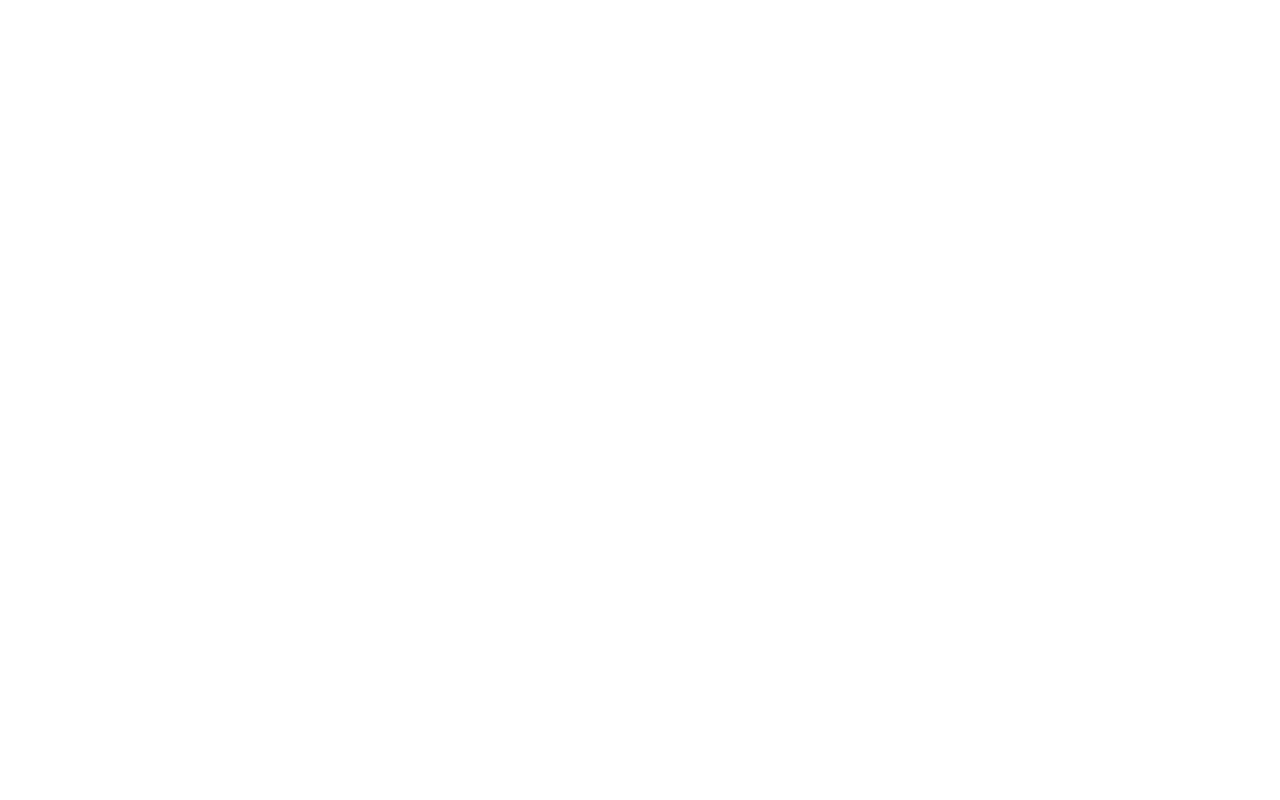
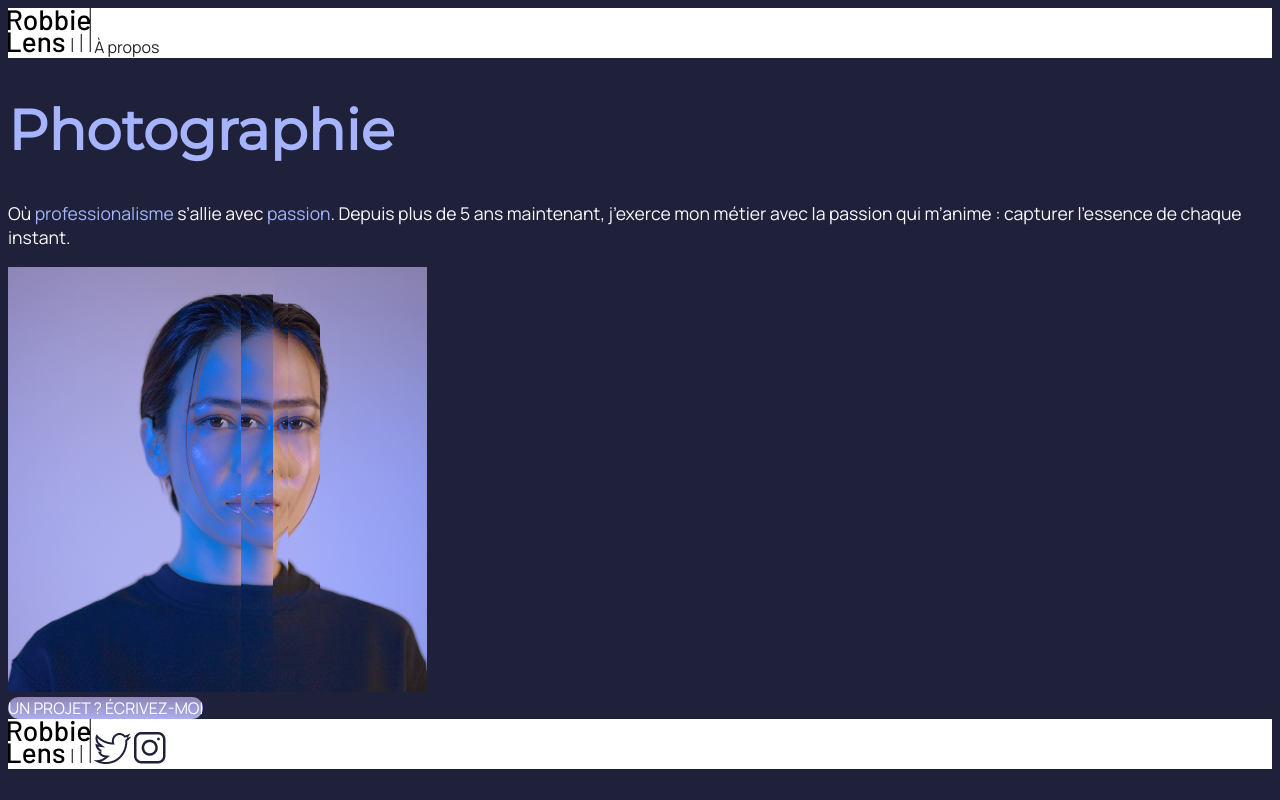
Before and after one commit to havrezChristopher/IntroductionHtmlCss, a plain HTML site: page index.html in a window 1280 px wide. Drawn offline with Linux system fonts and the light colour scheme.

Commit message:
Html&Css plus images

```diff
--- a/index.html
+++ b/index.html
@@ -1,11 +1,44 @@
 <!DOCTYPE html>
-<html lang="en">
+<html lang="fr">
+
 <head>
-    <meta charset="UTF-8">
-    <meta name="viewport" content="width=device-width, initial-scale=1.0">
-    <title>Document</title>
+    <meta charset="utf-8" >
+    <title>Accueil - Robbie Lens Photographie</title>
+    <link href="style.css" rel="stylesheet" >
+    <link rel="preconnect" href="https://fonts.googleapis.com">
+    <link rel="preconnect" href="https://fonts.gstatic.com" crossorigin>
+    <link href="https://fonts.googleapis.com/css2?family=Manrope&family=Montserrat&display=swap" rel="stylesheet">
 </head>
+
 <body>
+    <div class="entete">
+        <img src="asset/image/logo.png" alt="Logo Robbie Lens" >
+        <a href="a-propos.html">À propos</a>
+    </div>
+    <h1>Photographie</h1>
+    <p>
+        Où <em>professionalisme</em> s’allie avec <em>passion</em>. Depuis
+        plus de 5 ans maintenant, j’exerce mon métier avec la passion
+        qui m’anime : capturer l’essence de chaque instant.
+    </p>
+    <img src="asset/image/robbie-lens.png" alt="Portrait avec effet de la photographe Robbie Lens" >
+    <div>
+        <a href="" class="cta">UN PROJET ? ÉCRIVEZ-MOI</a>
+    </div>
+    <div class="pied-de-page">
+        <img src="asset/image/logo.png" alt="Logo Robbie Lens" >
+        <a target="_blank" href="https://twitter.com/" class="lien-icone">
+            <img src="asset/image/twitter.png" alt="Logo Twitter" >
+        </a>
+        <a target="_blank" href="https://www.instagram.com/" class="lien-icone">
+            <img src="asset/image/instagram.png" alt="Logo Instagram" >
+        </a>
+    </div>
+</body>
 
-</body>
 </html>
+
+<!-- target="_blank"  fait en sorte que le lien hypertexte ouvre un nouvel onglet :
+            href="mailto:NOMDUMAIL@MAIL.COM"  crée un lien hypertexte qui ouvre la boîte mail avec un nouveau message vide.
+            href="NOMDEFICHIER.EXTENSION"  crée un lien hypertexte qui permet de télécharger un fichier que vous avez placé au préalable dans le même dossier que votre page web.
+     -->
--- a/style.css
+++ b/style.css
@@ -0,0 +1,60 @@
+body {
+    font-family: 'Manrope', sans-serif;
+    font-size: 1em;
+    background-color: #1f2039;
+  }
+
+  a {
+    color: #242424;
+    text-decoration: none;
+  }
+
+  em {
+    color: #a5b4fc;
+    font-style: normal;
+  }
+
+  h1 {
+    font-size: 3.5em;
+    color: #a5b4fc;
+    font-family: 'Montserrat', sans-serif;
+  }
+
+  h2 {
+    color: #f9f8ff;
+  }
+
+  p,
+  li {
+    font-size: 1.1em;
+    color: #f9f8ff;
+  }
+
+  .entete,
+  .pied-de-page {
+    background-color: white;
+  }
+
+  .cta {
+    background: linear-gradient(#8e86b5, #acaeed);
+    color: white;
+    border-radius: 50px;
+  }
+
+  a:hover {
+    text-decoration: underline;
+  }
+
+  .cta:hover {
+    background: linear-gradient(#696484, #8788ba);
+    text-decoration: none;
+  }
+
+  .lien-icone:hover {
+    opacity: 0.5;
+  }
+
+  .carre-contenu {
+    border-right: 1px solid #8e86b5;
+    border-bottom: 1px solid #8e86b5;
+  }
```
Also changed, not shown: a-propos.html (added, +53 -0 lines), asset/image/cupMini.jpg (added), asset/image/cupNormal.jpg (added), asset/image/instagram.png (added), asset/image/logo.png (added), asset/image/robbie-lens.png (added), asset/image/twitter.png (added).
